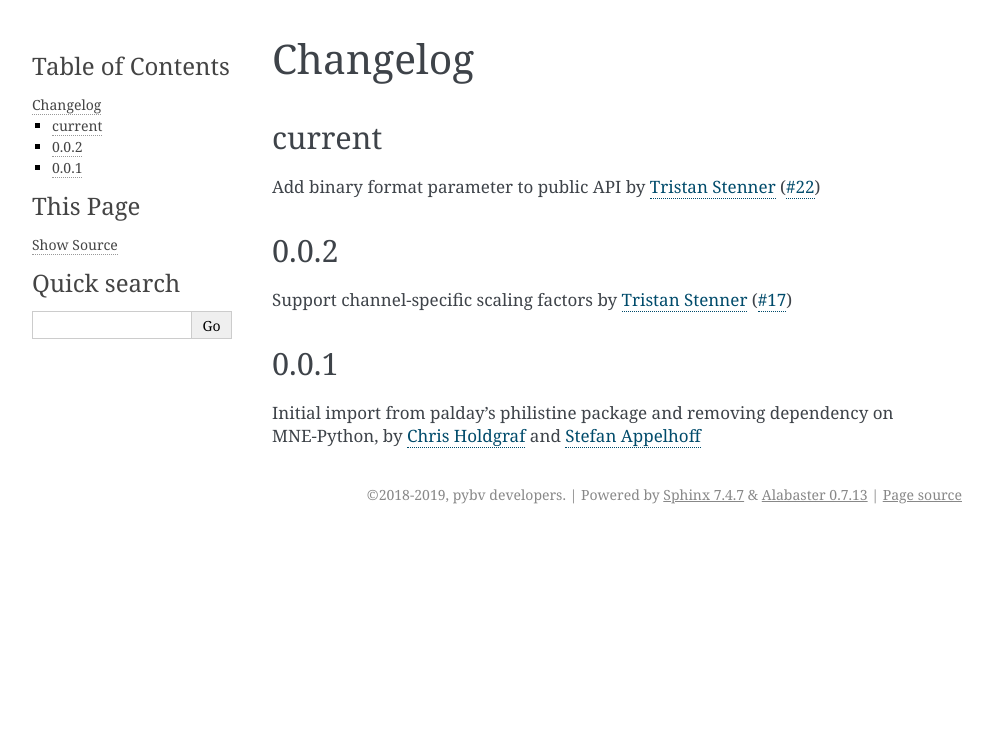
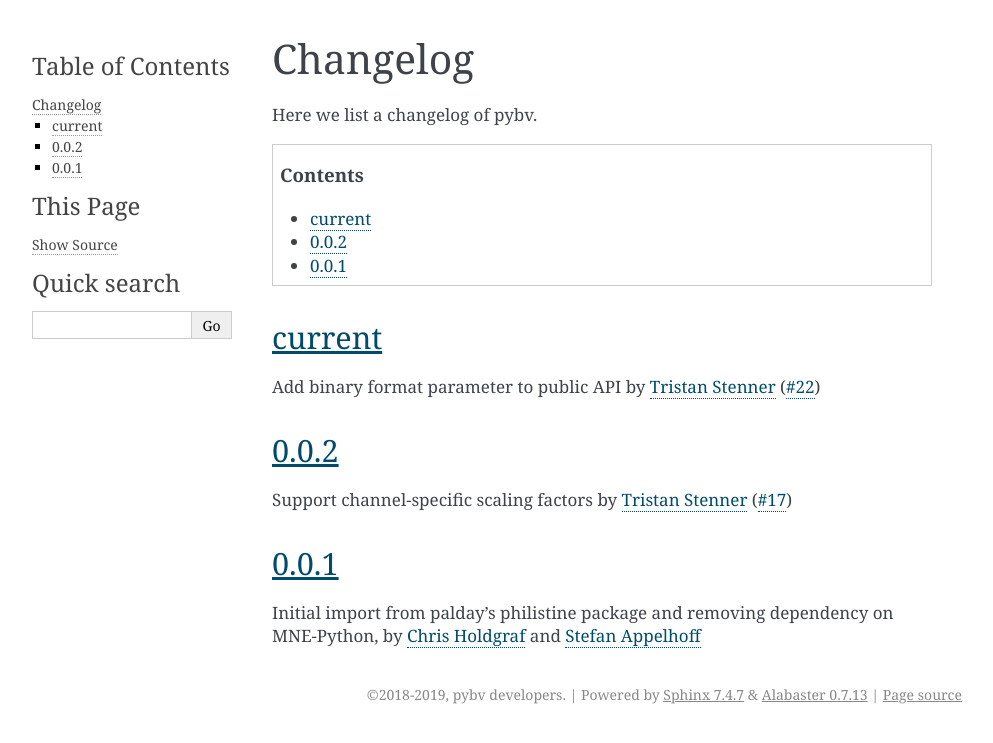
Before and after one commit to bids-standard/pybv, a Sphinx documentation site: the page built from docs/changelog.rst, in a window 1280 px wide. Shown: the top 743 px of the page, without its empty margins (148-1141 px from the left). Built offline with Sphinx 7.4.7, drawn with Linux system fonts in a browser that asks for light colours.

Commit message:
add toc to changelog and api

```diff
--- a/docs/changelog.rst
+++ b/docs/changelog.rst
@@ -1,6 +1,16 @@
+:orphan:
+
+.. _changelog:
+
 =========
 Changelog
 =========
+
+Here we list a changelog of pybv.
+
+.. contents:: Contents
+   :local:
+   :depth: 2
 
 current
 =======
```
Also changed, not shown: docs/api.rst (+8 -1 lines).
